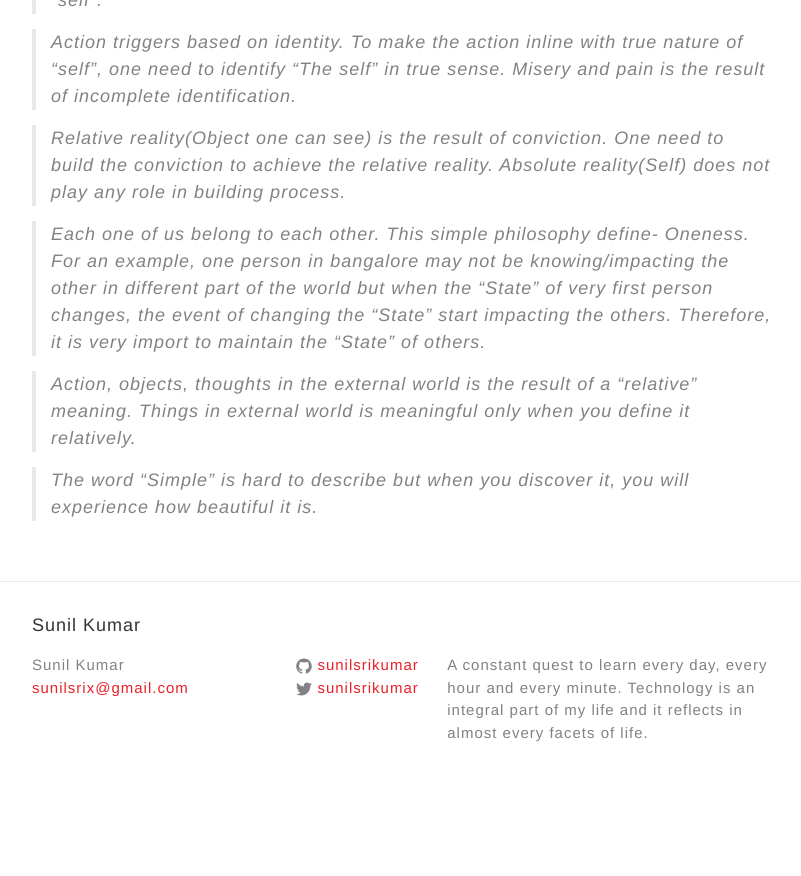
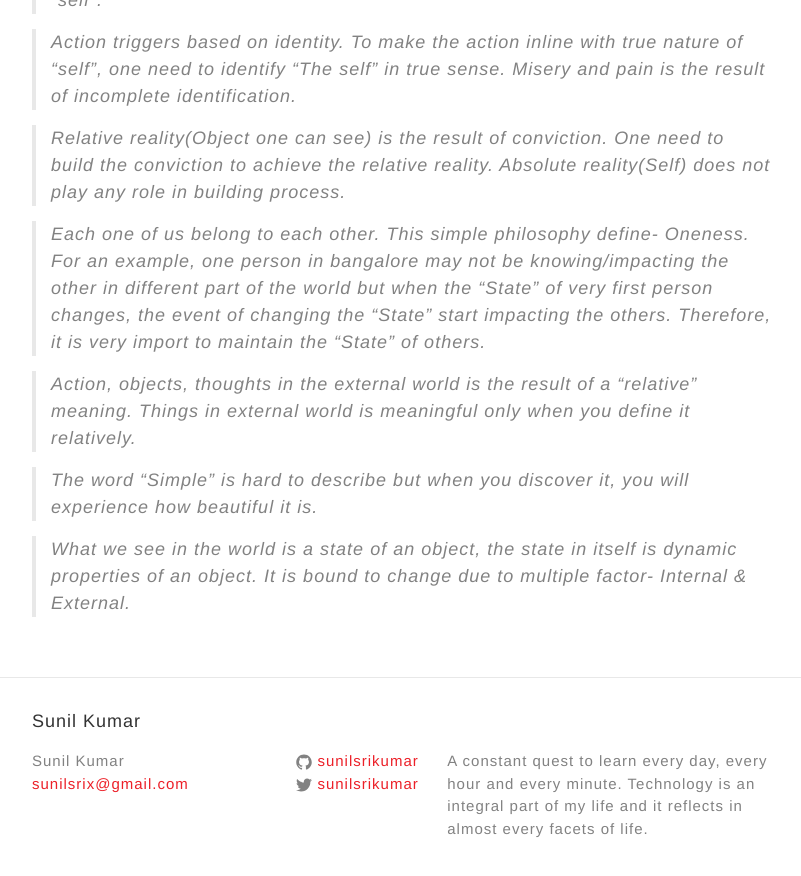
Before and after one commit to sunilsrikumar/sunilsrikumar.github.io, a Jekyll site: the page built from quotes.md, in a window 1280 px wide and 900 px high, scrolled down 2013 px. Shown: the top 876 px of the window, without its empty margins (238-1039 px from the left). Built offline with Jekyll 4.4.1, drawn with Linux system fonts in a browser that asks for light colours; before the commit the page ends 2817 px from its top, so only the background shows below that.

Commit message:
[Update]Quote

```diff
--- a/quotes.md
+++ b/quotes.md
@@ -65,3 +65,5 @@ Human must follow the instruction from highest layer i.e Intellect.
 > Action, objects, thoughts in the external world is the result of a "relative" meaning. Things in external world is meaningful only when you define it relatively.
 
 > The word "Simple" is hard to describe but when you discover it, you will experience how beautiful it is.
+
+> What we see in the world is a state of an object, the state in itself is dynamic properties of an object. It is bound to change due to multiple factor- Internal & External.
```
